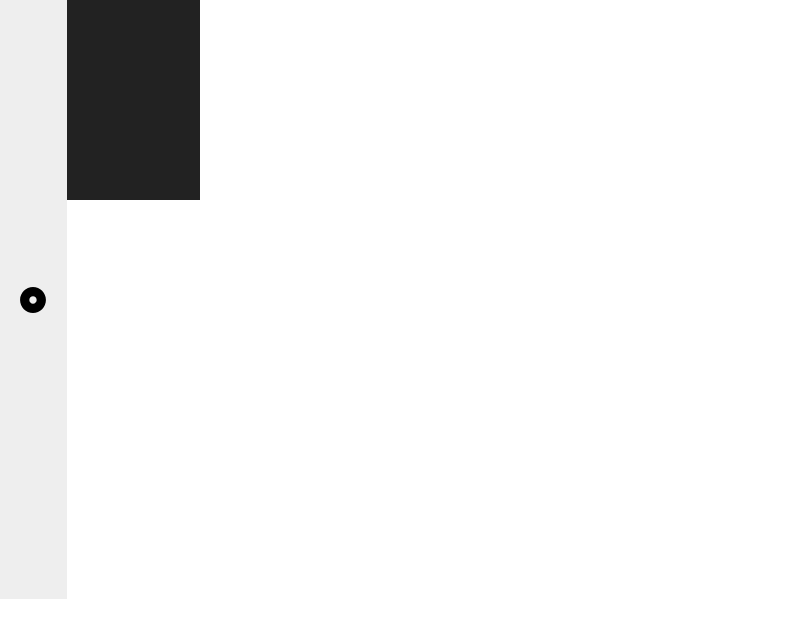
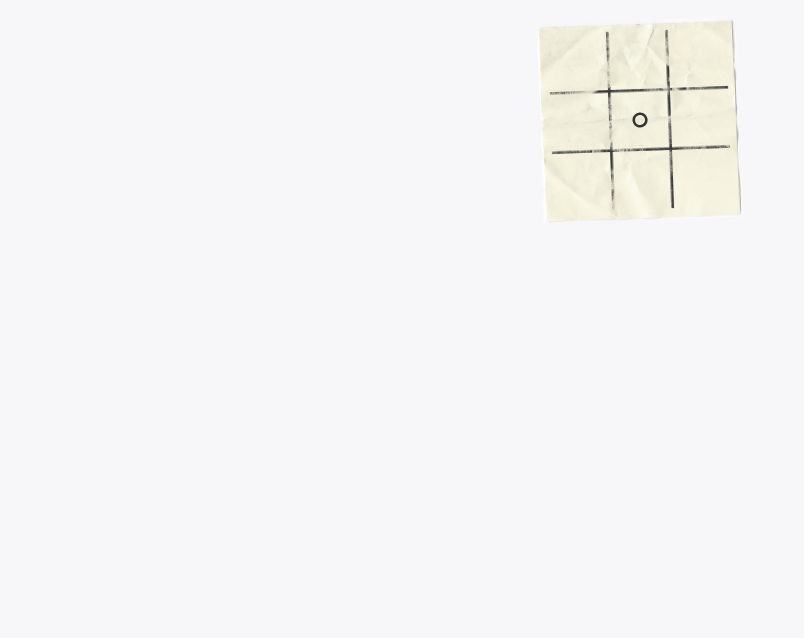
Before and after one commit to Spatzerny/fcc-tictactoe, a plain HTML site: page index.html in a window 1280 px wide. Shown: the whole page, without its empty margins (0-804 px from the left). Drawn offline with Linux system fonts and the light colour scheme.

Commit message:
improve presentation, clean up file structure

```diff
--- a/main.css
+++ b/css/main.css
@@ -1,19 +1,32 @@
+body {
+    background-color: #f7f6f8;
+}
+
 .container {
-    width: 200px;
-    height: 200px;
-    background-color: #222;
+    transform: rotate(-2deg);
+    margin: 20px auto 0 auto;
+    width: 180px;
+    height: 180px;
+    background-image: url("../img/background.png");
+    background-size: cover;
+    padding: 10px;
+}
+
+.row {
+    height: 33.3%;
 }
 
 .block {
-    background-color: #eee;
+    display: inline-block;
     width: 33.3%;
-    height: 33.3%;
+    height: 100%;
+    overflow: hidden;
 }
 
 .block svg {
     text-align: center;
-    width: 60%;
-    height: 60%;
+    width: 34%;
+    height: 34%;
     position: relative;
     top: 50%;
     left: 50%;
--- a/index.html
+++ b/index.html
@@ -3,24 +3,30 @@
 <head>
     <meta charset="UTF-8">
     <title>Document</title>
-    <link rel="stylesheet" href="../normalize.css" type="text/css" />
-    <link rel="stylesheet" href="../main.css" type="text/css" />
+    <link rel="stylesheet" href="../css/normalize.css" type="text/css" />
+    <link rel="stylesheet" href="../css/main.css" type="text/css" />
 </head>
 <body>
 
     <div id="board" class="container">
-        <div id="0" class="block"></div>
-        <div id="1" class="block"></div>
-        <div id="2" class="block"></div>
-        <div id="3" class="block"></div>
-        <div id="4" class="block"></div>
-        <div id="5" class="block"></div>
-        <div id="6" class="block"></div>
-        <div id="7" class="block"></div>
-        <div id="8" class="block"></div>
+        <div class="row">
+            <div id="0" class="block"></div><!--
+         --><div id="1" class="block"></div><!--
+         --><div id="2" class="block"></div>
+        </div>
+        <div class="row">
+            <div id="3" class="block"></div><!--
+         --><div id="4" class="block"></div><!--
+         --><div id="5" class="block"></div>
+        </div>
+        <div class="row">
+            <div id="6" class="block"></div><!--
+         --><div id="7" class="block"></div><!--
+         --><div id="8" class="block"></div>
+        </div>
     </div>
 
 </body>
-<script type="text/javascript" src="../jquery-1.12.3.js"></script>
-<script type="text/javascript" src="../scripts.js"></script>
+<script type="text/javascript" src="../js/jquery-1.12.3.js"></script>
+<script type="text/javascript" src="../js/scripts.js"></script>
 </html>
--- a/scripts.js
+++ b/js/scripts.js
@@ -1,15 +1,15 @@
 //checks if the board represents an end state (win, draw)
-//return the winning character ('d' if draw) or false if its not an end
+//return the winning character (or 'd' if draw) or false if its not an end state
 function checkEnd(board) {
     var l = [[0,1,2],[3,4,5],[6,7,8], //horizontals
              [0,3,6],[1,4,7],[2,5,8], //verticals
              [0,4,8],[6,4,2]]; //diagonals
 
-    //loop through
     for (var i=0, e; i<l.length; i++) {
         e = l[i];
         if(board[e[0]] != 'e' &&
-	       board[e[0]] == board[e[1]] && board[e[1]] == board[e[2]]) {
+	       board[e[0]] == board[e[1]] &&
+	       board[e[1]] == board[e[2]]) {
 	           return board[e[0]];
 	    }
     }
@@ -19,9 +19,15 @@ function checkEnd(board) {
     return false; //nope, not end
 }
 
-function branchOut(b, c, d) {
+function branchOut(b, c) {
+    //thisBranch - object to be returned
+    //board      - array of strings representing the board (o, x, e(empty))
+    //char       - string character taking the move in this round
+    //end        - string(x,o,d(draw)) representing an end state or false
+    //branches   - object tree representing possible moves
+    //potential  - sum of values for the entirety of branch and its sub-branches
+    //points     - minimax points of the current branch
     var thisBranch = {
-        depth: d+1,
         board: b,
         char: (c == 'x') ? 'o' : 'x',
         end: checkEnd(b),
@@ -52,7 +58,7 @@ function branchOut(b, c, d) {
         if (thisBranch.board[i] == 'e') {
             tempBoard = thisBranch.board.slice(0);
             tempBoard[i] = thisBranch.char;
-            thisBranch.branches[i] = branchOut(tempBoard, thisBranch.char, d);
+            thisBranch.branches[i] = branchOut(tempBoard, thisBranch.char);
         }
     }
 
@@ -61,6 +67,7 @@ function branchOut(b, c, d) {
         thisBranch.potential += thisBranch.branches[key].potential;
     }
 
+    //minimax points (chosing the branch)
     var o = [];
     for (var key in thisBranch.branches) {
         o.push(thisBranch.branches[key].points);
@@ -81,6 +88,7 @@ function branchOut(b, c, d) {
     return thisBranch;
 }
 
+//evaluate the moves and pick a random one if multiple moves of equal value (for AI)
 function pickMove(branch) {
     var n = [];
     for (var key in branch.branches) {
@@ -106,16 +114,17 @@ function pickMove(branch) {
         }
 
     }
-    console.log(n);
-    //var ans n[0][1];
+
     var ans = n[Math.floor(Math.random() * n.length)][1];
-    console.log(ans);
     return ans;
 }
 
 function makeMove(id, branch) {
-    var oImg = '<svg xmlns="http://www.w3.org/2000/svg" width="64" height="64" viewBox="0 0 64 64"><path d="M32 52.7c-11.4 0-20.7-9.3-20.7-20.7 0-11.4 9.3-20.7 20.7-20.7 11.4 0 20.7 9.3 20.7 20.7C52.7 43.4 43.4 52.7 32 52.7zM32 26.1c-3.2 0-5.9 2.6-5.9 5.9s2.6 5.9 5.9 5.9 5.9-2.6 5.9-5.9S35.2 26.1 32 26.1z"/></svg>'
-    var xImg = '<svg xmlns="http://www.w3.org/2000/svg" width="64" height="64" viewBox="0 0 64 64" class="undefined"><path d="M49.1 38.6c2.9 2.9 2.9 7.6 0 10.5 -1.4 1.5-3.3 2.2-5.2 2.2 -1.9 0-3.8-0.7-5.2-2.2l-6.6-6.6 -6.6 6.6c-1.4 1.5-3.3 2.2-5.2 2.2 -1.9 0-3.8-0.7-5.2-2.2 -2.9-2.9-2.9-7.6 0-10.5l6.6-6.6 -6.6-6.6c-2.9-2.9-2.9-7.6 0-10.5 2.9-2.9 7.6-2.9 10.5 0l6.6 6.6 6.6-6.6c2.9-2.9 7.6-2.9 10.5 0 2.9 2.9 2.9 7.6 0 10.5l-6.6 6.6L49.1 38.6z" class="undefined"/></svg>'
+    //var oImg = '<svg xmlns="http://www.w3.org/2000/svg" width="64" height="64" viewBox="0 0 64 64"><path d="M32 52.7c-11.4 0-20.7-9.3-20.7-20.7 0-11.4 9.3-20.7 20.7-20.7 11.4 0 20.7 9.3 20.7 20.7C52.7 43.4 43.4 52.7 32 52.7zM32 26.1c-3.2 0-5.9 2.6-5.9 5.9s2.6 5.9 5.9 5.9 5.9-2.6 5.9-5.9S35.2 26.1 32 26.1z"/></svg>'
+    //var xImg = '<svg xmlns="http://www.w3.org/2000/svg" width="64" height="64" viewBox="0 0 64 64" class="undefined"><path d="M49.1 38.6c2.9 2.9 2.9 7.6 0 10.5 -1.4 1.5-3.3 2.2-5.2 2.2 -1.9 0-3.8-0.7-5.2-2.2l-6.6-6.6 -6.6 6.6c-1.4 1.5-3.3 2.2-5.2 2.2 -1.9 0-3.8-0.7-5.2-2.2 -2.9-2.9-2.9-7.6 0-10.5l6.6-6.6 -6.6-6.6c-2.9-2.9-2.9-7.6 0-10.5 2.9-2.9 7.6-2.9 10.5 0l6.6 6.6 6.6-6.6c2.9-2.9 7.6-2.9 10.5 0 2.9 2.9 2.9 7.6 0 10.5l-6.6 6.6L49.1 38.6z" class="undefined"/></svg>'
+
+    var oImg = '<svg xmlns="http://www.w3.org/2000/svg" width="64" height="64" viewBox="0 0 64 64"><path d="M32.2 55.7c-13.1 0-23.7-10.6-23.7-23.7S19.1 8.3 32.2 8.3 55.9 18.9 55.9 32 45.2 55.7 32.2 55.7zM32.2 16.3c-8.7 0-15.7 7-15.7 15.7S23.5 47.7 32.2 47.7 47.9 40.6 47.9 32 40.8 16.3 32.2 16.3z" fill="#333"/></svg>';
+    var xImg = '<svg xmlns="http://www.w3.org/2000/svg" width="64" height="64" viewBox="0 0 64 64"><path d="M52.1 46.7c1.6 1.6 1.6 4.1 0 5.7 -0.8 0.8-1.8 1.2-2.8 1.2 -1 0-2.1-0.4-2.8-1.2L31.7 37.6 17.1 52.3c-0.8 0.8-1.8 1.2-2.8 1.2 -1 0-2-0.4-2.8-1.2 -1.6-1.6-1.6-4.1 0-5.6l14.7-14.7L11.4 17.3c-1.6-1.6-1.6-4.1 0-5.6 1.6-1.6 4.1-1.6 5.7 0l14.7 14.7 14.7-14.7c1.6-1.6 4.1-1.6 5.7 0 1.6 1.6 1.6 4.1 0 5.6l-14.7 14.7L52.1 46.7z" fill="#333"/></svg>';
 
     if (branch.char == 'x') {
         $('#'+id).html(xImg);
@@ -124,42 +133,37 @@ function makeMove(id, branch) {
     }
 }
 
+$('document').ready(function() {
+    var ready = false; //fix
+    var player = 'x';
+    var tree = branchOut(['e', 'e', 'e', 'e', 'e', 'e', 'e', 'e', 'e'], 'x');
 
-function debugstuff(branch) {
-    console.log(branch);
-    $('#hed').text(branch.char);
-    $('#boardstate').text(branch.board.join('-'));
-    $('.block').each(function(_,elm){
-        if (branch.branches[$(elm).attr('id')]) {
-            $(elm).text(branch.branches[$(elm).attr('id')].points+'\n'+branch.branches[$(elm).attr('id')].potential);
-        }
-    });
-}
-
-$('document').ready(function() {
-
-    var player = 'o';
-    var tree = branchOut(['e', 'e', 'e', 'e', 'e', 'e', 'e', 'e', 'e'], 'x', 0);
-
-    if (player = 'o') {
-
+    if (player = 'x') {
             var move = pickMove(tree);
             makeMove(move, tree);
             tree = tree.branches[move];
+            ready = true;
     }
 
-    $('#board').on('click', '.block', function(e){
+    ready = true;
+
+    $('#board').on('click', '.block', function(e) {
+        if (ready) {
             e.stopPropagation();
 
             makeMove(e.target.id, tree);
             tree = tree.branches[e.target.id];
 
-       // setTimeout(function(){
+            ready = false;
+
+           setTimeout(function(){
 
                 var move = pickMove(tree);
                 makeMove(move, tree);
                 tree = tree.branches[move];
+                ready = true;
 
-       // }, 1);
+           }, 100);
+        }
     });
 });
```
Also changed, not shown: css/normalize.css (renamed from normalize.css), img/background.png (added), js/jquery-1.12.3.js (renamed from jquery-1.12.3.js), test.txt (deleted). Lines whose indentation alone changed are shown as unchanged.
